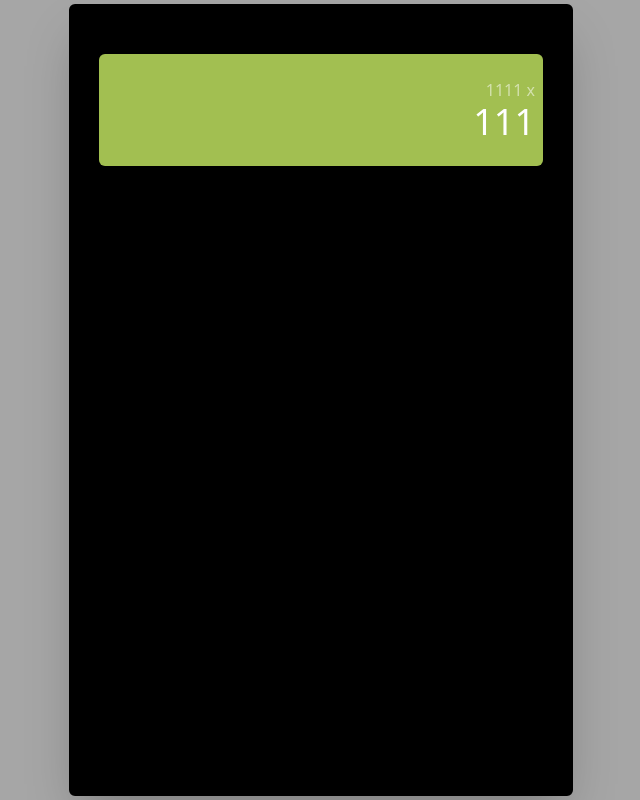
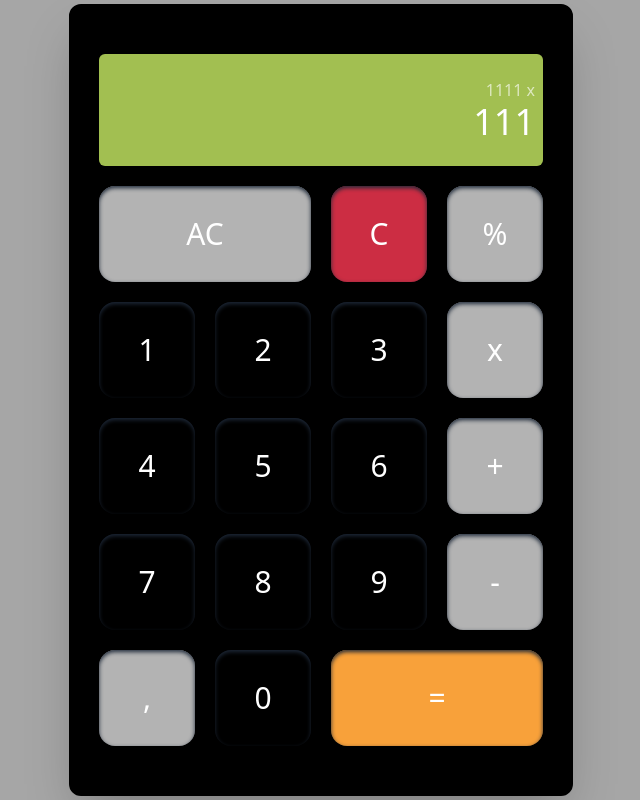
Before and after one commit to AliceSBulhoes/Calculator, a React (Vite) app: page / in a window 1280 px wide. Shown: the whole page, without its empty margins (319-959 px from the left). Built offline with nearby package versions, Linux system fonts and the light colour scheme.

Commit message:
Creating the Button Style

```diff
--- a/src/App.jsx
+++ b/src/App.jsx
@@ -3,9 +3,9 @@ import BtnCalc from "./components/BtnCalc"
 function App() {
   return (
     <>
-      <div className="grid gridPersonalizeRow gridPersonalizeCol border-y-[50px] border-x-[30px] rounded-md bg-black gap-5 shadow-2xl">
+      <div className="grid gridPersonalizeRow gridPersonalizeCol border-y-[50px] border-x-[30px] rounded-xl bg-black gap-5 shadow-2xl">
         <div className="col-span-4 bg-[#a2bf51] flex flex-col items-end justify-center p-2 break-all rounded-md">
-          <div className="text-[#ffffff88] text-md">1111 x</div>
+          <div className="text-[#ffffffa3] text-md">1111 x</div>
           <div className="text-white text-4xl">111</div>
         </div>
         <BtnCalc isBig numCalc="AC" />
@@ -14,7 +14,7 @@ function App() {
         <BtnCalc isNum numCalc="1" />
         <BtnCalc isNum numCalc="2" />
         <BtnCalc isNum numCalc="3" />
-        <BtnCalc numCalc="X" />
+        <BtnCalc numCalc="x" />
         <BtnCalc isNum numCalc="4" />
         <BtnCalc isNum numCalc="5" />
         <BtnCalc isNum numCalc="6" />
--- a/src/components/BtnCalc.jsx
+++ b/src/components/BtnCalc.jsx
@@ -1,8 +1,8 @@
 import React from 'react'
 
-const BtnCalc = ({numCalc, isBig}) => {
+const BtnCalc = ({numCalc, isBig, isNum, isClear}) => {
   return (
-    <div className={`${isBig ? "btn-big" : "btn-normal" }`} >{numCalc}</div>
+    <button className={`inset-shadow-sm ${isBig ? "btn-big" : "" } ${isNum ? "bg-black inset-shadow-gray-600" : isClear ? "bg-[#cc2d43]" : numCalc == "=" ? "bg-[#f8a13a]" : "bg-[#b3b3b3]"} text-3xl text-white inset-shadow-sm inset-shadow-gray-800 rounded-2xl`} >{numCalc}</button>
   )
 }
 
```
